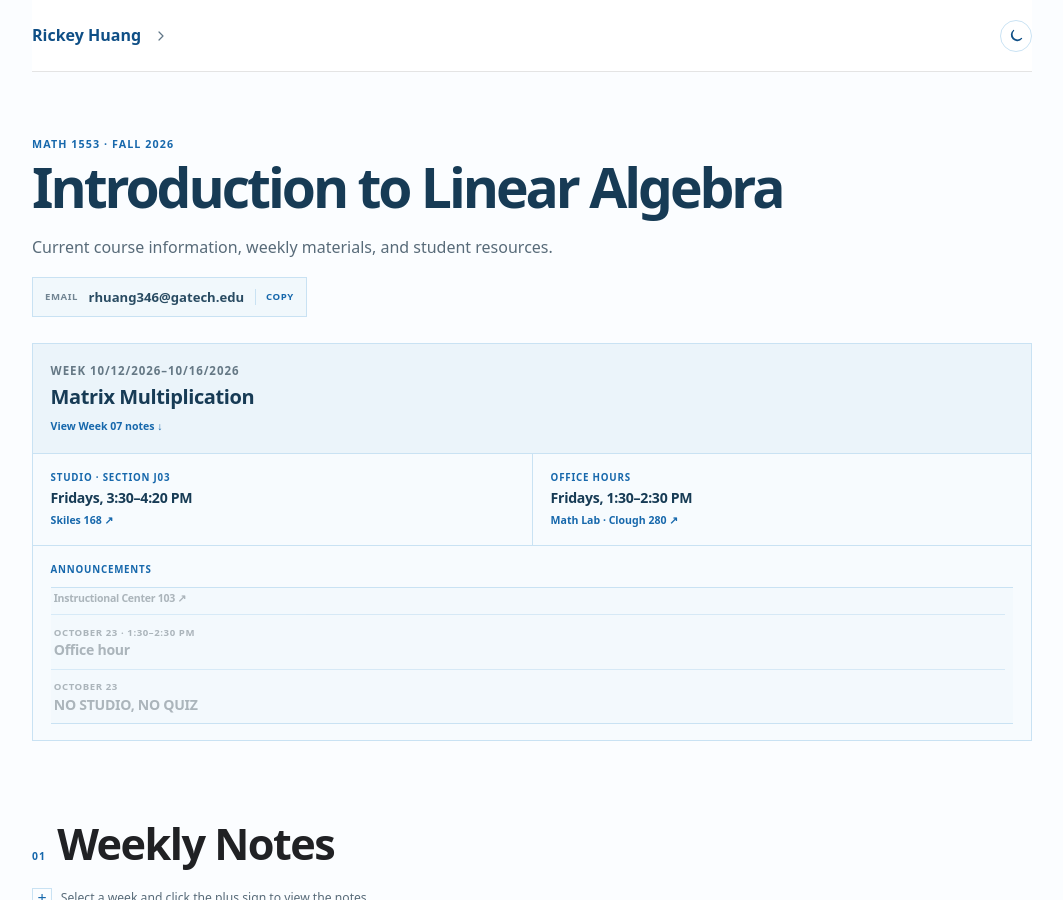
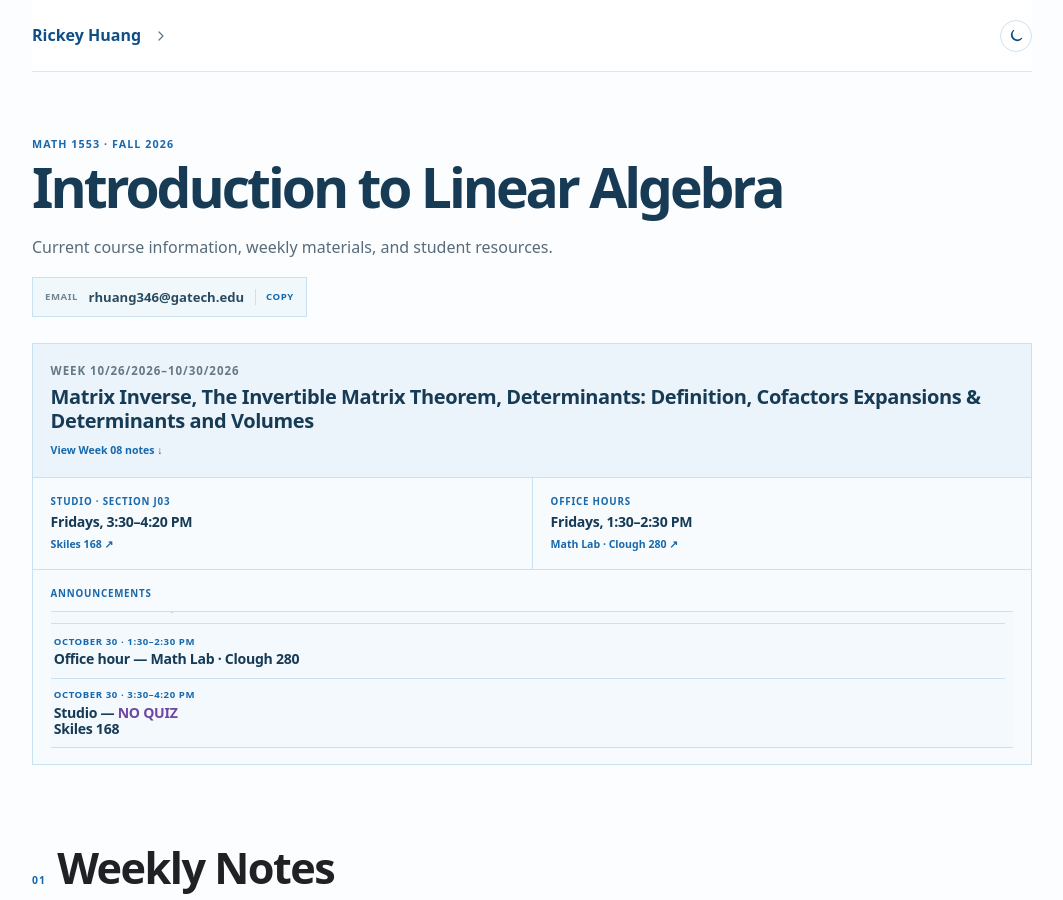
Before and after one commit to Rick3yHuang/Rick3yHuang.github.io, a Jekyll site: the page built from teaching/math-1553-current.md, in a window 1280 px wide and 900 px high. Shown: the whole window, without its empty margins (108-1171 px from the left). Built offline with Jekyll 4.4.1, drawn with Linux system fonts in a browser that asks for light colours; some of the changed text lies outside the part shown.

Commit message:
Update Week 08 teaching notes and studio announcements

```diff
--- a/teaching/math-1553-current.md
+++ b/teaching/math-1553-current.md
@@ -17,9 +17,9 @@ permalink: /teaching/math-1553/
 
 <section class="current-course-dashboard" aria-label="Current MATH 1553 information">
   <article class="current-course-card current-course-card--week">
-    <p class="current-course-card__label">Week 10/12/2026–10/16/2026</p>
-    <h2>Matrix Multiplication</h2>
-    <a href="#week-07">View Week 07 notes <span aria-hidden="true">↓</span></a>
+    <p class="current-course-card__label">Week 10/26/2026–10/30/2026</p>
+    <h2>Matrix Inverse, The Invertible Matrix Theorem, Determinants: Definition, Cofactors Expansions &amp; Determinants and Volumes</h2>
+    <a href="#week-08">View Week 08 notes <span aria-hidden="true">↓</span></a>
   </article>
 
   <article class="current-course-card">
@@ -129,6 +129,14 @@ permalink: /teaching/math-1553/
       <div class="current-course-announcement" data-event-end="2026-10-23T16:20:00">
         <time datetime="2026-10-23">October 23</time>
         <h3><span class="current-course-announcement__highlight">NO STUDIO, NO QUIZ</span></h3>
+      </div>
+      <div class="current-course-announcement" data-event-end="2026-10-30T14:30:00">
+        <time datetime="2026-10-30T13:30:00">October 30 · 1:30–2:30 PM</time>
+        <h3>Office hour — Math Lab · Clough 280</h3>
+      </div>
+      <div class="current-course-announcement" data-event-end="2026-10-30T16:20:00">
+        <time datetime="2026-10-30T15:30:00">October 30 · 3:30–4:20 PM</time>
+        <h3>Studio — <span class="current-course-announcement__highlight">NO QUIZ</span><br>Skiles 168</h3>
       </div>
     </div>
   </article>
@@ -260,6 +268,31 @@ permalink: /teaching/math-1553/
     <em>PDF <span aria-hidden="true">↗</span></em>
   </a>
 
+  <details class="course-note" id="week-08">
+    <summary>
+      <span class="course-note__week">Week 08 · Sections 3.5–3.6 &amp; 4.1–4.3</span>
+      <span class="course-note__title">Matrix Inverse, The Invertible Matrix Theorem, Determinants: Definition, Cofactors Expansions &amp; Determinants and Volumes</span>
+      <span class="course-note__toggle" aria-hidden="true"></span>
+    </summary>
+    <div class="course-note__body">
+      <ul>
+        <li>3.5 · Matrix Inverse</li>
+        <li>3.6 · The Invertible Matrix Theorem</li>
+        <li>4.1 · Determinants: Definition</li>
+        <li>4.2 · Cofactors Expansions</li>
+        <li>4.3 · Determinants and Volumes</li>
+      </ul>
+      <figure class="course-pdf-pages" aria-label="Week 08 notes">
+        <img src="{{ '/assets/images/teaching/math-1553/fall-2026-week08/page-1.webp' | relative_url }}" width="1800" height="1391" loading="lazy" decoding="async" alt="Week 08, page 1: Section 3.5 Matrix Inverse and Section 3.6 The Invertible Matrix Theorem.">
+        <img src="{{ '/assets/images/teaching/math-1553/fall-2026-week08/page-2.webp' | relative_url }}" width="1800" height="1391" loading="lazy" decoding="async" alt="Week 08, page 2: Section 4.1 Determinants: Definition, row operations, transpose, and properties of determinants.">
+        <img src="{{ '/assets/images/teaching/math-1553/fall-2026-week08/page-3.webp' | relative_url }}" width="1800" height="1391" loading="lazy" decoding="async" alt="Week 08, page 3: Section 4.2 Cofactors Expansions and Section 4.3 Determinants and Volumes.">
+      </figure>
+      <div class="course-note__actions">
+        <a href="{{ '/output/pdf/math-1553-fall-2026-week08.pdf' | relative_url }}" target="_blank" rel="noopener noreferrer">Download Week 08 notes (PDF) <span aria-hidden="true">↗</span></a>
+      </div>
+    </div>
+  </details>
+
 </section>
 
 <section class="course-section" id="resources">
```
Also changed, not shown: assets/images/teaching/math-1553/fall-2026-week08/page-1.webp (added), assets/images/teaching/math-1553/fall-2026-week08/page-2.webp (added), assets/images/teaching/math-1553/fall-2026-week08/page-3.webp (added), 1 other file.
